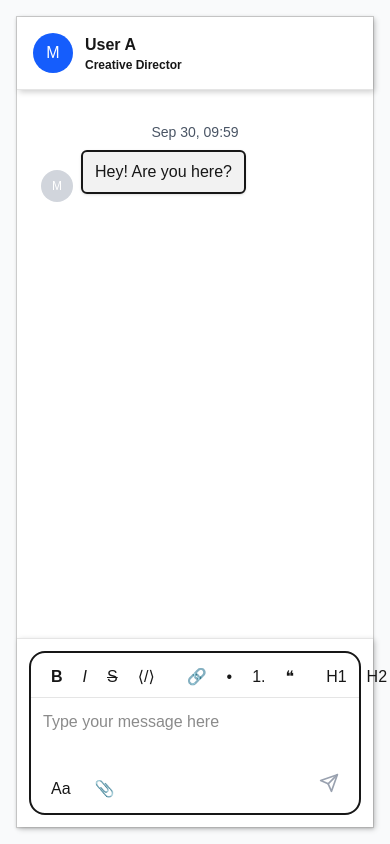
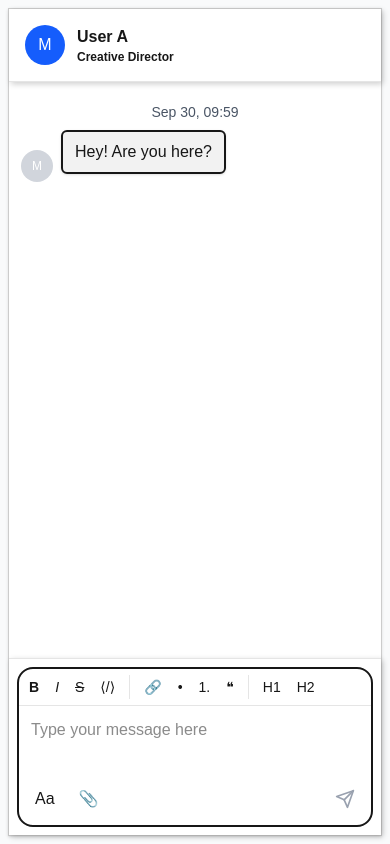
Before and after one commit to vngbao21/Chat-App, a Next.js app: page / in a window 390 px wide. Built offline with nearby package versions, Linux system fonts and the light colour scheme.

Commit message:
feat: Add keyboard shortcuts for text formatting

```diff
--- a/src/app/page.tsx
+++ b/src/app/page.tsx
@@ -8,8 +8,8 @@ import Composer from "../components/Composer";
 export default function Home() {
   return (
     <ChatProvider>
-      <div className="h-screen bg-gray-50 dark:bg-black/20">
-        <div className="max-w-[720px] mx-auto p-4 h-full">
+      <div className="h-dvh bg-gray-50 dark:bg-black/20">
+        <div className="max-w-[720px] mx-auto h-full p-2 sm:p-4">
           <div className="flex flex-col h-full border border-black/20 dark:border-white/10 shadow bg-white dark:bg-black/40">
             <header className="p-4 border-b border-black/10 dark:border-white/10 shadow-md flex items-center gap-3" style={{ boxShadow: "2px 2px 6px rgba(0,0,0,0.2)" }}>
               < div className="w-10 h-10 rounded-full bg-blue-600 text-white flex items-center justify-center">M</div >
--- a/src/components/Composer.tsx
+++ b/src/components/Composer.tsx
@@ -55,11 +55,78 @@ export default function Composer() {
         setDrafts([]);
     }
 
-    // send with Enter, newline with Shift+Enter
+    // Keyboard shortcuts + send with Enter (newline with Shift+Enter)
     function onKeyDown(e: React.KeyboardEvent<HTMLTextAreaElement>) {
+        const isMod = e.ctrlKey || e.metaKey;
+
+        // Formatting shortcuts
+        if (isMod) {
+            // Bold: Ctrl/Cmd + B
+            if (e.key.toLowerCase() === "b") {
+                e.preventDefault();
+                onBold();
+                return;
+            }
+            // Italic: Ctrl/Cmd + I
+            if (e.key.toLowerCase() === "i") {
+                e.preventDefault();
+                onItalic();
+                return;
+            }
+            // Link: Ctrl/Cmd + K
+            if (e.key.toLowerCase() === "k") {
+                e.preventDefault();
+                onLink();
+                return;
+            }
+            // Inline code: Ctrl/Cmd + `
+            if (e.key === "`") {
+                e.preventDefault();
+                onCodeInline();
+                return;
+            }
+            // Strikethrough: Ctrl/Cmd + Shift + X (common in editors)
+            if (e.shiftKey && e.key.toLowerCase() === "x") {
+                e.preventDefault();
+                onStrikethrough();
+                return;
+            }
+            // Numbered list: Ctrl/Cmd + Shift + 7
+            if (e.shiftKey && e.key === "7") {
+                e.preventDefault();
+                onNumbered();
+                return;
+            }
+            // Bulleted list: Ctrl/Cmd + Shift + 8
+            if (e.shiftKey && e.key === "8") {
+                e.preventDefault();
+                onBullet();
+                return;
+            }
+            // Quote: Ctrl/Cmd + Shift + 9
+            if (e.shiftKey && e.key === "9") {
+                e.preventDefault();
+                onQuote();
+                return;
+            }
+            // Headings: Ctrl/Cmd + Alt + 1/2
+            if (e.altKey && e.key === "1") {
+                e.preventDefault();
+                onH1();
+                return;
+            }
+            if (e.altKey && e.key === "2") {
+                e.preventDefault();
+                onH2();
+                return;
+            }
+        }
+
+        // Send on Enter (but allow newline with Shift+Enter)
         if (e.key === "Enter" && !e.shiftKey) {
             e.preventDefault();
             handleSend();
+            return;
         }
     }
 
@@ -159,7 +226,7 @@ export default function Composer() {
 
 
     return (
-        <div onDrop={onDrop} onDragOver={onDragOver} className="p-3 border-t border-black/10 shadow-md dark:border-white/10" style={{ boxShadow: "2px 2px 6px rgba(0,0,0,0.2)" }}>
+        <div onDrop={onDrop} onDragOver={onDragOver} className="p-2 sm:p-3 border-t border-black/10 shadow-md dark:border-white/10" style={{ boxShadow: "2px 2px 6px rgba(0,0,0,0.2)" }}>
             {drafts && drafts.length > 0 && (
                 <div className="flex flex-wrap gap-2 mb-2">
                     {drafts.map((d: any) => (
@@ -178,25 +245,26 @@ export default function Composer() {
             )}
             <div className="relative rounded-2xl bg-white dark:bg-black/40 border-2 dark:border-white/15">
                 <div className="flex flex-col w-full">
-                    <div className="flex items-center gap-1 px-3 pt-2 pb-1 text-base border-b border-black/10 dark:border-white/15">
-                        <button className="px-2 py-1 hover:bg-black/5 dark:hover:bg-white/10 rounded font-semibold" title="Bold (Ctrl+B)" onClick={onBold}>B</button>
-                        <button className="px-2 py-1 hover:bg-black/5 dark:hover:bg-white/10 rounded italic" title="Italic (Ctrl+I)" onClick={onItalic}>I</button>
-                        <button className="px-2 py-1 hover:bg-black/5 dark:hover:bg-white/10 rounded line-through" title="Strikethrough" onClick={onStrikethrough}>S</button>
-                        <button className="px-2 py-1 hover:bg-black/5 dark:hover:bg-white/10 rounded" title="Code" onClick={onCodeInline}>⟨/⟩</button>
-                        <span className="w-px h-6 bg-black/10 dark:bg-white/15 mx-1"></span>
-                        <button className="px-2 py-1 hover:bg-black/5 dark:hover:bg-white/10 rounded" title="Link" onClick={onLink}>🔗</button>
-                        <button className="px-2 py-1 hover:bg-black/5 dark:hover:bg-white/10 rounded" title="Bulleted list" onClick={onBullet}>•</button>
-                        <button className="px-2 py-1 hover:bg-black/5 dark:hover:bg-white/10 rounded" title="Numbered list" onClick={onNumbered}>1.</button>
-                        <button className="px-2 py-1 hover:bg-black/5 dark:hover:bg-white/10 rounded" title="Quote" onClick={onQuote}>❝</button>
-                        <span className="w-px h-6 bg-black/10 dark:bg-white/15 mx-1"></span>
-                        <button className="px-2 py-1 hover:bg-black/5 dark:hover:bg-white/10 rounded" title="Heading 1" onClick={onH1}>H1</button>
-                        <button className="px-2 py-1 hover:bg-black/5 dark:hover:bg-white/10 rounded" title="Heading 2" onClick={onH2}>H2</button>
-
+                    <div className="flex items-center gap-1 px-1 sm:px-3 pt-1 sm:pt-2 pb-1 text-sm sm:text-base border-b border-black/10 dark:border-white/15 overflow-x-auto no-scrollbar">
+                        <div className="flex items-center gap-1 gap-y-1 flex-wrap">
+                            <button className="px-1.5 py-1 sm:px-2 hover:bg-black/5 dark:hover:bg-white/10 rounded font-semibold" title="Bold (Ctrl+B)" onClick={onBold}>B</button>
+                            <button className="px-1.5 py-1 sm:px-2 hover:bg-black/5 dark:hover:bg-white/10 rounded italic" title="Italic (Ctrl+I)" onClick={onItalic}>I</button>
+                            <button className="px-1.5 py-1 sm:px-2 hover:bg-black/5 dark:hover:bg-white/10 rounded line-through" title="Strikethrough" onClick={onStrikethrough}>S</button>
+                            <button className="px-1.5 py-1 sm:px-2 hover:bg-black/5 dark:hover:bg-white/10 rounded" title="Code" onClick={onCodeInline}>⟨/⟩</button>
+                            <span className="w-px h-6 bg-black/10 dark:bg-white/15 mx-1"></span>
+                            <button className="px-1.5 py-1 sm:px-2 hover:bg-black/5 dark:hover:bg-white/10 rounded" title="Link" onClick={onLink}>🔗</button>
+                            <button className="px-1.5 py-1 sm:px-2 hover:bg-black/5 dark:hover:bg-white/10 rounded" title="Bulleted list" onClick={onBullet}>•</button>
+                            <button className="px-1.5 py-1 sm:px-2 hover:bg-black/5 dark:hover:bg-white/10 rounded" title="Numbered list" onClick={onNumbered}>1.</button>
+                            <button className="px-1.5 py-1 sm:px-2 hover:bg-black/5 dark:hover:bg-white/10 rounded" title="Quote" onClick={onQuote}>❝</button>
+                            <span className="w-px h-6 bg-black/10 dark:bg-white/15 mx-1"></span>
+                            <button className="px-1.5 py-1 sm:px-2 hover:bg-black/5 dark:hover:bg-white/10 rounded" title="Heading 1" onClick={onH1}>H1</button>
+                            <button className="px-1.5 py-1 sm:px-2 hover:bg-black/5 dark:hover:bg-white/10 rounded" title="Heading 2" onClick={onH2}>H2</button>
+                        </div>
                     </div>
                     <div className="relative">
                         <textarea
                             ref={textareaRef}
-                            className={`w-full resize-none px-3 py-3 min-h-[60px] max-h-32 focus:outline-none bg-transparent ${textSize === "sm" ? "text-sm" : textSize === "lg" ? "text-lg" : "text-base"}`}
+                            className={`w-full no-scrollbar resize-none px-3 py-3 min-h-[60px] max-h-32 focus:outline-none bg-transparent ${textSize === "sm" ? "text-sm" : textSize === "lg" ? "text-lg" : "text-base"}`}
                             placeholder="Type your message here"
                             value={text}
                             onChange={(e) => setText(e.target.value)}
@@ -206,7 +274,8 @@ export default function Composer() {
                         />
 
                         <input ref={fileInputRef} type="file" multiple hidden onChange={(e) => onFilesPicked(e.target.files)} />
-                        <div className="px-3 py-2 flex items-center justify-between">
+                        <div className="px-2 sm:px-3 py-2 flex items-center justify-between">
+
                             <div className="flex items-center gap-2">
                                 <button className="px-2 py-1 hover:bg-black/5 dark:hover:bg-white/10 rounded" title="Text size" onClick={cycleTextSize}>Aa</button>
                                 <button className="px-2 py-1 hover:bg-black/5 dark:hover:bg-white/10 rounded" title="Attach file" onClick={() => fileInputRef.current?.click()}>📎</button>
@@ -215,7 +284,8 @@ export default function Composer() {
                                 type="button"
                                 disabled={!hasContent}
                                 onClick={handleSend}
-                                className={`absolute bottom-3 right-3 p-2 rounded ${hasContent ? "text-blue-600 hover:bg-blue-50 " : "text-gray-400 cursor-not-allowed"}`}
+                                className={`p-2 rounded sm:absolute sm:bottom-3 sm:right-3 ${hasContent ? "text-blue-600 hover:bg-blue-50 " : "text-gray-400 cursor-not-allowed"}`}
+
                                 title="Send message"
                             >
                                 <svg width="20" height="20" viewBox="0 0 24 24" fill="none" stroke="currentColor" strokeWidth="2" strokeLinecap="round" strokeLinejoin="round">
--- a/src/components/MessageItem.tsx
+++ b/src/components/MessageItem.tsx
@@ -43,7 +43,7 @@ export default function MessageItem({ m }: { m: Message }) {
             {!mine && (
                 <div className="w-8 h-8 text-xs rounded-full bg-gray-300 text-white flex items-center justify-center">M</div>
             )}
-            <div className="relative group max-w-[80%] space-y-2">
+            <div className="relative group max-w-[88%] sm:max-w-[80%] space-y-2">
                 {hasText && (
                     <div className={`rounded-md px-3 py-2 shadow-sm ${mine ? "bg-blue-600 text-white" : "bg-black/5 border-2"}`}>
                         <Markdown text={m.text as string} />
@@ -58,7 +58,7 @@ export default function MessageItem({ m }: { m: Message }) {
                 )}
                 {/* Hover time badge - anchored to bubble container */}
                 <div
-                    className={`absolute bottom-0 ${mine ? "right-full ml-2" : "left-full mr-2"} opacity-0 group-hover:opacity-100 transition-opacity`}
+                    className={`absolute bottom-0 ${mine ? "right-full ml-2" : "left-full mr-2"} hidden sm:block opacity-0 group-hover:opacity-100 transition-opacity`}
                 >
                     <div className="px-2 py-0.5 rounded-xs text-xs bg-gray-200 dark:bg-white/15 text-gray-700 dark:text-gray-200 shadow whitespace-nowrap">
                         {formatTime(m.createdAt)}
--- a/src/components/MessageList.tsx
+++ b/src/components/MessageList.tsx
@@ -51,7 +51,7 @@ export default function MessageList() {
     }, [messages]);
 
     return (
-        <div className="flex-1 overflow-y-auto no-scrollbar p-6 space-y-4 min-h-[420px]">
+        <div className="flex-1 overflow-y-auto no-scrollbar p-3 sm:p-6 space-y-3 sm:space-y-4 min-h-[420px]">
             {rendered}
             <div ref={endRef} />
         </div>
```
